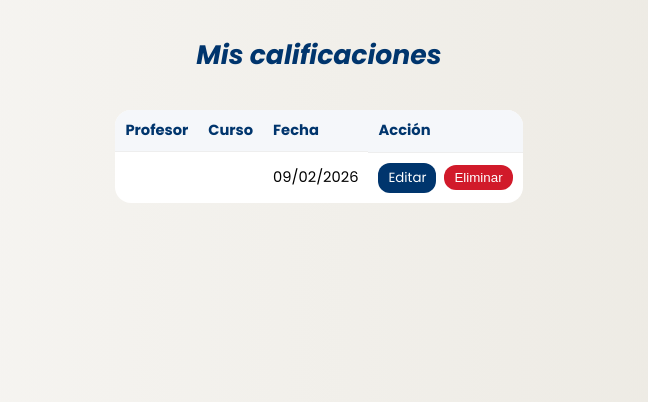
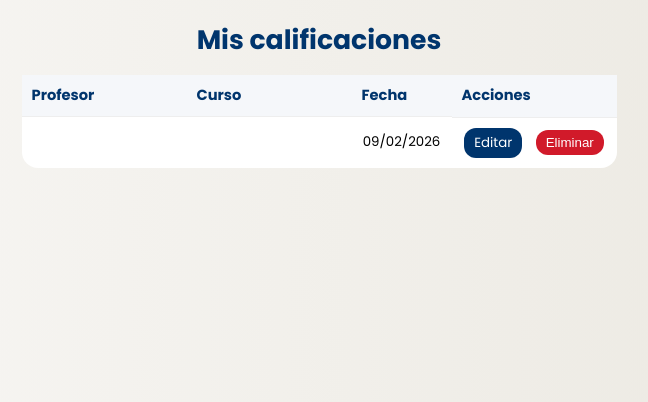
Before and after one commit to SantiagoRamEs/MiFQIQ-dev, a Django app: template professors_fqiq/templates/my_grades.html in a window 1280 px wide. Shown: the part 78-480 px from the top of the page, without its empty margins (321-969 px from the left). Run offline with Django 5.2, Linux system fonts and the light colour scheme; the template is opened without the code that fills it: values that come from a table or form of the project are taken from there, others are empty; data comes from the database, SQL or seed files in the repository; parts of the project's set-up code (start-up, migrations or seed data) failed here and were passed over; some web fonts are replaced.

Commit message:
mygrades

```diff
--- a/professors_fqiq/templates/my_grades.html
+++ b/professors_fqiq/templates/my_grades.html
@@ -11,8 +11,8 @@
 
     <h1 class="title">Mis calificaciones</h1>
 
+    <div class="table-container">
         {% if grades %}
-
         <table>
 
             <thead class="grades">
@@ -20,7 +20,7 @@
                     <th class="label">Profesor</th>
                     <th class="label">Curso</th>
                     <th class="label">Fecha</th>
-                <th class="label">Acción</th>
+                    <th class="label">Acciones</th>
                 </tr>
             </thead>
 
@@ -36,7 +36,7 @@
                         </a>
                     </td>
 
-                <td>
+                    <td class="course">
                         {{ grade.professorcourse.course.name_course }}
                     </td>
 
@@ -64,8 +64,9 @@
             </tbody>
 
         </table>
+        {% else %}
+    </div>
 
-    {% else %}
 
     <p class="no-grades">
         Aún no has calificado a tus profesores.
--- a/static/css/create_grade.css
+++ b/static/css/create_grade.css
@@ -111,7 +111,7 @@ textarea {
 .description-title {
   font-size: 14pt;
 }
-@media (max-width: 600px) {
+@media (max-width: 750px) {
   .form-card {
     box-sizing: border-box;
     width: 340px;
--- a/static/css/my_grades.css
+++ b/static/css/my_grades.css
@@ -1,27 +1,23 @@
 .my_grades {
-  box-sizing: border-box;
-  padding: 20px;
+  padding: 5px;
+  justify-content: center;
 }
 
 /* TÍTULO */
 .title {
   font-size: 20pt;
   text-align: center;
-  font-style: italic;
   color: #00356d;
-  margin-bottom: 20px;
 }
 
 /* TABLA */
 table {
-  width: 100%;
-  max-width: 600px;
-  margin: auto;
+  margin: 0;
   background-color: white;
   border-radius: 16px;
   padding: 10px;
   border-collapse: collapse;
-  overflow: hidden;
+  overflow-x: auto;
 }
 
 /* CABECERA */
@@ -37,9 +33,15 @@ th {
 }
 
 /* CONTENIDO */
+
+tr {
+  box-sizing: border-box;
+  padding: 10px;
+}
 td {
+  width: 145px;
   padding: 10px;
-  font-size: 11pt;
+  font-size: 10pt;
   border-top: 1px solid #eee;
   vertical-align: middle;
 }
@@ -57,15 +59,19 @@ td {
 
 /* FECHAS */
 .dates {
-  text-align: right;
+  text-align: center;
   white-space: nowrap;
+  box-sizing: border-box;
+  width: 100px;
 }
 
 /* ACCIONES */
 .actions {
+  font-size: 10pt;
   display: flex;
   gap: 8px;
   align-items: center;
+  justify-content: space-around;
 }
 
 /* BOTONES */
@@ -101,3 +107,26 @@ td {
   font-size: 12pt;
   margin-top: 20px;
 }
+
+@media (max-width: 490px) {
+  .my_grades {
+    box-sizing: border-box;
+    width: 370px;
+  }
+  td {
+    width: 145px;
+  }
+
+  .actions {
+    display: flex;
+    flex-direction: column;
+    justify-content: center;
+    box-sizing: border-box;
+    width: 100px;
+  }
+
+  .table-container {
+    overflow-x: auto; /* Activa scroll horizontal */
+    max-width: 100%; /* Ajusta al ancho de la pantalla */
+  }
+}
--- a/static/css/professors.css
+++ b/static/css/professors.css
@@ -42,7 +42,7 @@ h3 {
   border-radius: 20px;
   box-shadow: 5px 5px 5px rgba(0, 0, 0, 0.25);
 }
-@media (max-width: 830px) {
+@media (max-width: 750px) {
   .horizontal-card {
     width: 300px;
   }
```
Also changed, not shown: 1 other file. Lines whose indentation alone changed are shown as unchanged.
